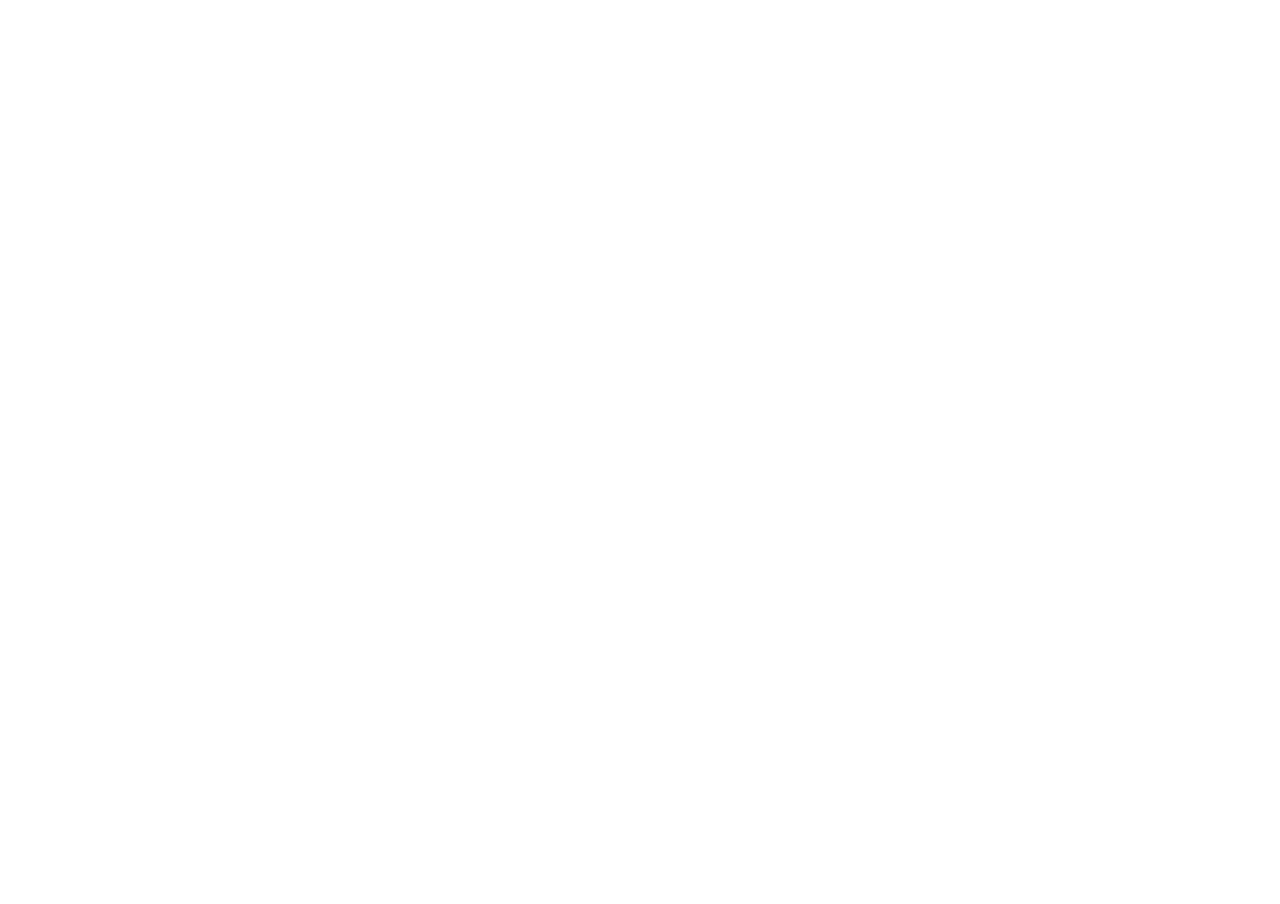
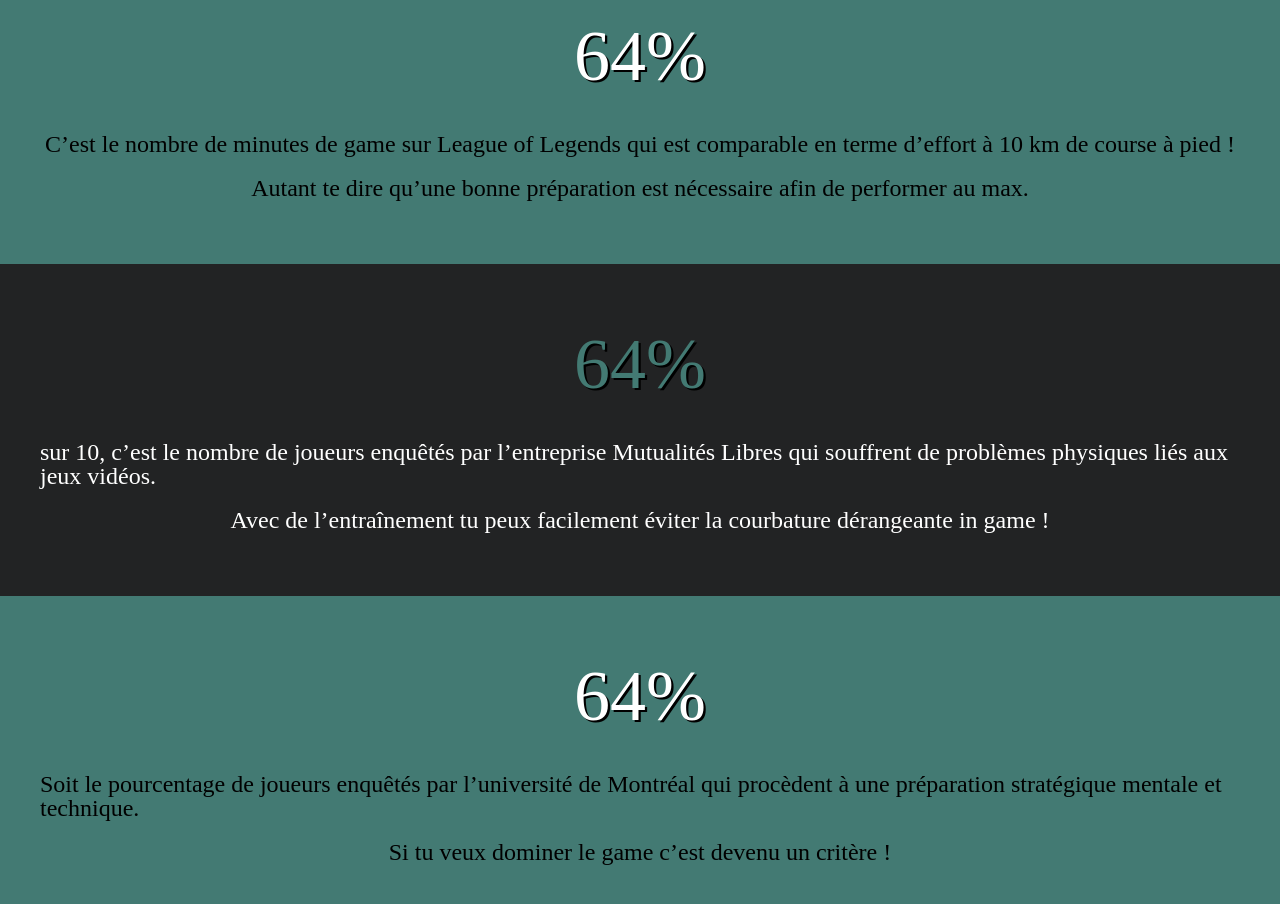
Before and after one commit to GaelMGN/LearnToWin, a Next.js app: page / in a window 1280 px wide. Shown: the part 3520-4424 px from the top of the page. Before the commit the page ends 3352 px from the top, so only its background shows below. Built offline with nearby package versions, Linux system fonts and the light colour scheme; a web font is replaced by a local one.

Commit message:
composant Fact ok

```diff
--- /dev/null
+++ b/components/Fact.js
@@ -0,0 +1,24 @@
+function Fact(props) {
+  let style = "";
+  props.green ? (style = "bg-[#437A73]") : (style = "bg-[#222324] text-white");
+
+  return (
+    <div
+      className={
+        style +
+        " flex flex-col items-center justify-center px-10 py-16 text-2xl leading-none"
+      }>
+      <h1
+        className={
+          (!props.green ? "text-[#437A73]" : "text-white") +
+          " text-shadow-white pb-10 text-7xl "
+        }>
+        {props.title}
+      </h1>
+      <p>{props.par1}</p>
+      <p className="pt-5">{props.par2}</p>
+    </div>
+  );
+}
+
+export default Fact;
--- a/components/ImageCarousel.js
+++ b/components/ImageCarousel.js
@@ -1,6 +1,5 @@
 import { Carousel } from "react-responsive-carousel";
 import "react-responsive-carousel/lib/styles/carousel.min.css";
-import Image from "next/image";
 
 function ImageCarousel() {
   return (
@@ -53,6 +52,9 @@
           </h1>
         </div>
       </Carousel>
+      <h1 className="text-shadow-white bg-white  p-10 text-[44px] font-thin leading-none text-[#437A73]">
+        Pourquoi faire appel à un coaching de performance ?
+      </h1>
     </section>
   );
 }
--- a/components/Main.js
+++ b/components/Main.js
@@ -2,6 +2,7 @@
 import Video from "./Video";
 import Skills from "./Skills";
 import ImageCarousel from "./ImageCarousel";
+import Fact from "./Fact";
 
 function Main() {
   return (
@@ -10,6 +11,23 @@
       <Video />
       <Skills />
       <ImageCarousel />
+      <Fact
+        green
+        title="64%"
+        par1="C’est le nombre de minutes de game sur League of Legends qui est comparable en terme d’effort à 10 km de course à pied !"
+        par2="Autant te dire qu’une bonne préparation est nécessaire afin de performer au max."
+      />
+      <Fact
+        title="64%"
+        par1=" sur 10, c’est le nombre de joueurs enquêtés par l’entreprise Mutualités Libres qui souffrent de problèmes physiques liés aux jeux vidéos."
+        par2="Avec de l’entraînement tu peux facilement éviter la courbature dérangeante in game !"
+      />
+      <Fact
+        green
+        title="64%"
+        par1="Soit le pourcentage de joueurs enquêtés par l’université de Montréal qui procèdent à une préparation stratégique mentale et technique."
+        par2="Si tu veux dominer le game c’est devenu un critère !"
+      />
     </main>
   );
 }
--- a/styles/globals.css
+++ b/styles/globals.css
@@ -11,3 +11,7 @@
 .text-shadow-lt {
   text-shadow: 0.08em 0.08em 0em rgb(0 0 0 / 40%);
 }
+
+.text-shadow-white {
+  text-shadow: 0.03em 0.03em 0em #000000;
+}
```
